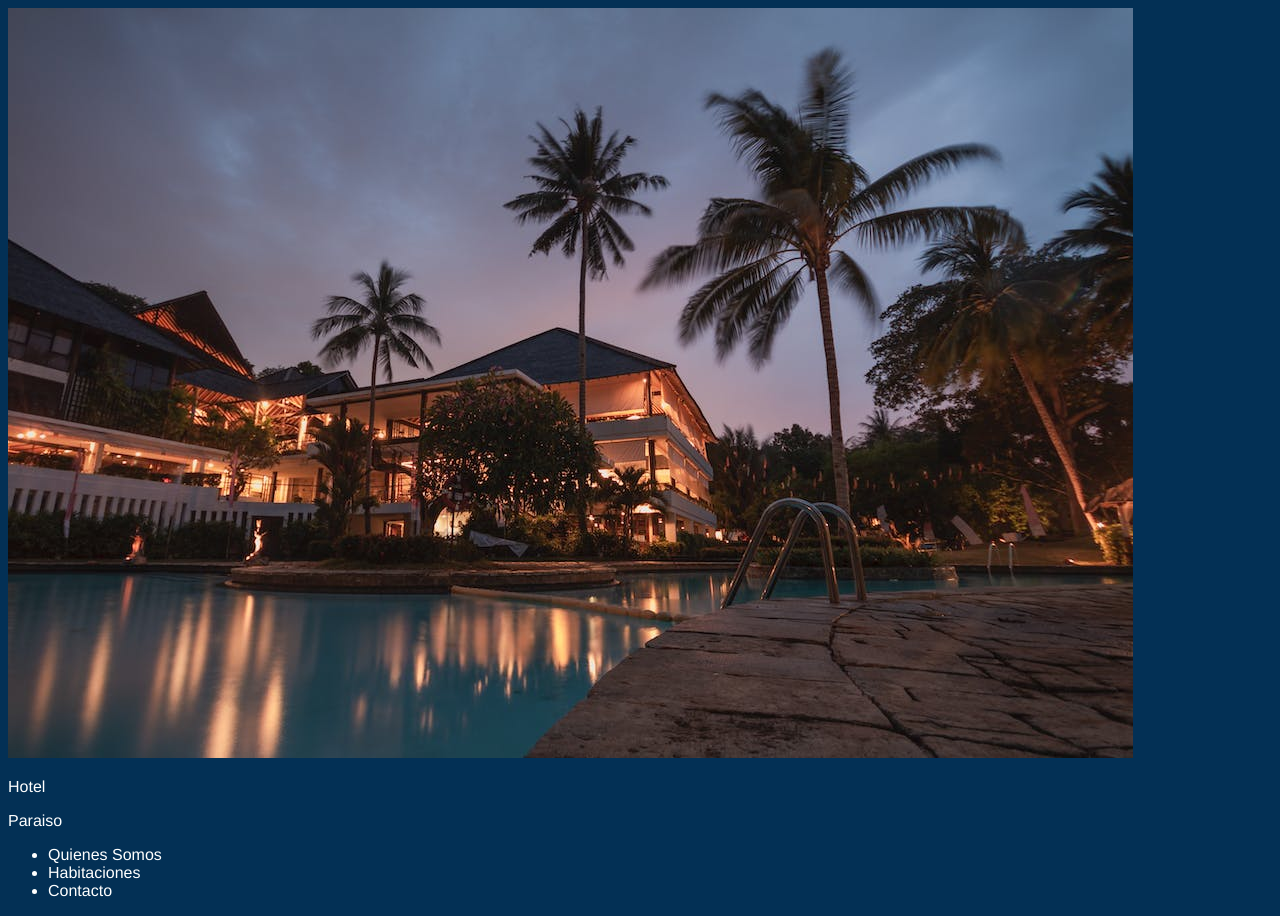
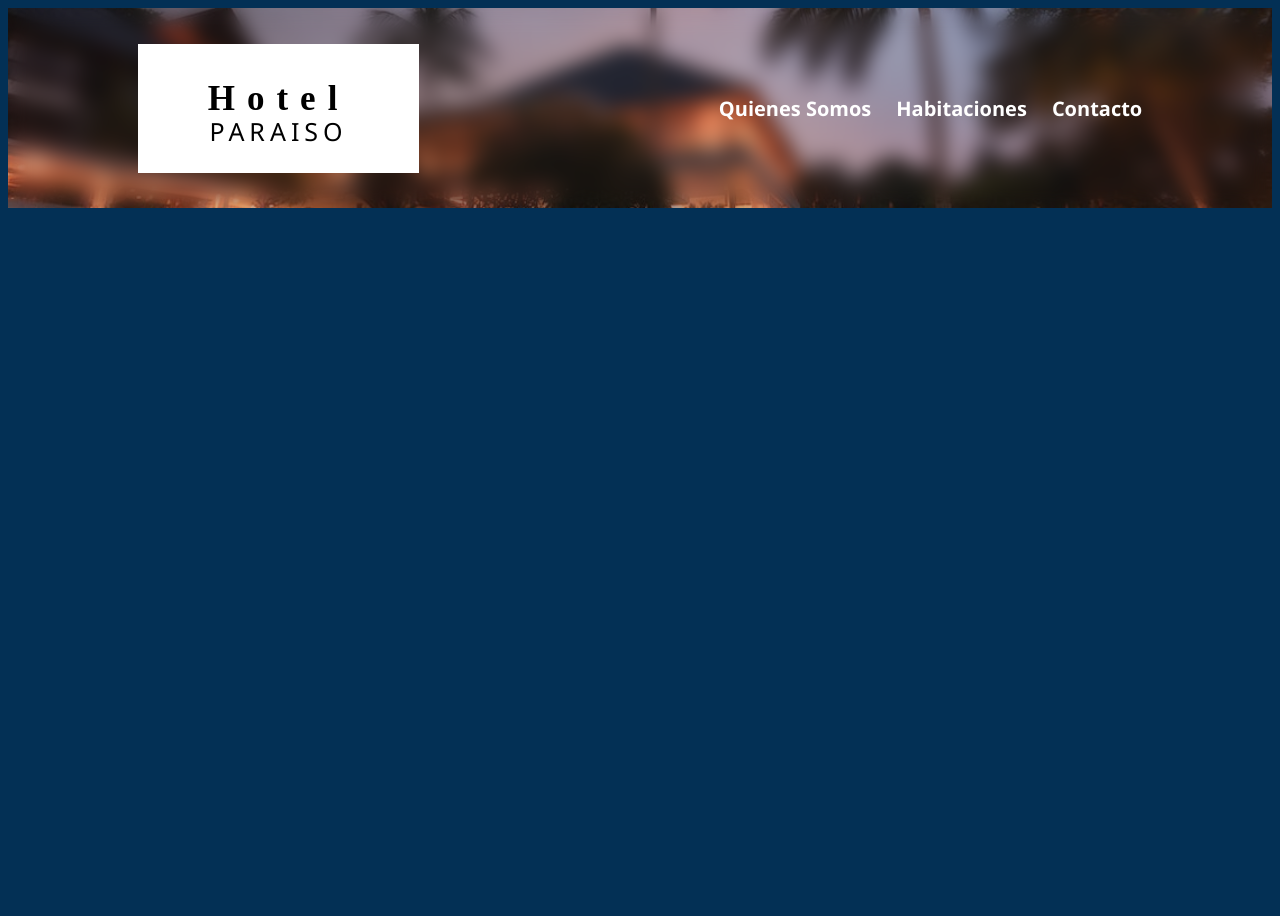
Before and after one commit to Martin-Cifre/HotelReact, a React (Vite) app: page / in a window 1280 px wide. After the commit the page ends 800 px from the top, so only its background shows below. Built offline with nearby package versions, Linux system fonts and the light colour scheme.

Commit message:
estilos de header agregados

```diff
--- a/src/components/Headder/Headder.module.css
+++ b/src/components/Headder/Headder.module.css
@@ -0,0 +1,59 @@
+.bgHeader {
+    width: 100%;
+    height: 200px;
+    object-fit: cover;
+    z-index: 2;
+}
+
+.header{
+    width: 100%;
+    height: 200px;
+    z-index: 2;
+    margin-top: -204px;
+    backdrop-filter: blur(10px);
+    -webkit-backdrop-filter: blur(10px);
+    display: flex;
+    flex-direction: row;
+    align-items: center;
+    justify-content: space-around;
+}
+
+.logo {
+    background-color: white;
+    color: black;
+    padding: 0 70px;
+    align-items: center;
+    text-align: center;
+    cursor: pointer;
+}
+
+.logoHotel {
+    font-family: 'Times New Roman', Times, serif;
+    font-size: 35px;
+    font-weight: 600;
+    margin-bottom: 0px;
+    letter-spacing: 12px;
+}
+
+.logoParaiso {
+    font-family: 'Segoe UI', Tahoma, Geneva, Verdana, sans-serif;
+    text-transform: uppercase;
+    margin-top: -5px;
+    font-size: 25px;
+    letter-spacing: 5px;
+}
+
+.links ul{
+    display: flex;
+    flex-direction: row;
+    gap: 25px;
+}
+
+.links li {
+    font-family: 'Segoe UI', Tahoma, Geneva, Verdana, sans-serif;
+    font-weight: 600;
+    font-size: 20px;
+    text-decoration: none;
+    list-style: none;
+    cursor: pointer;
+}
```
